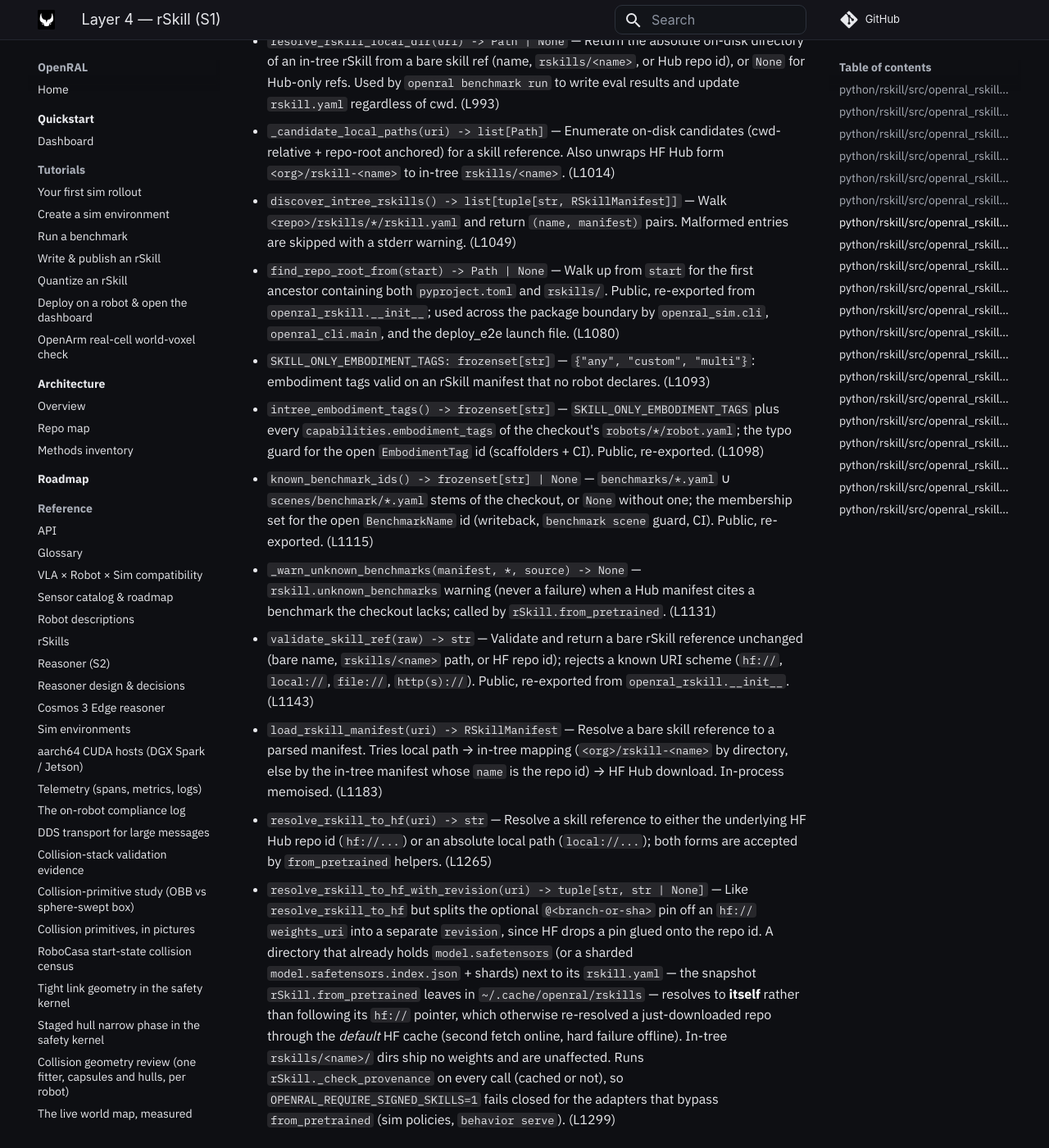
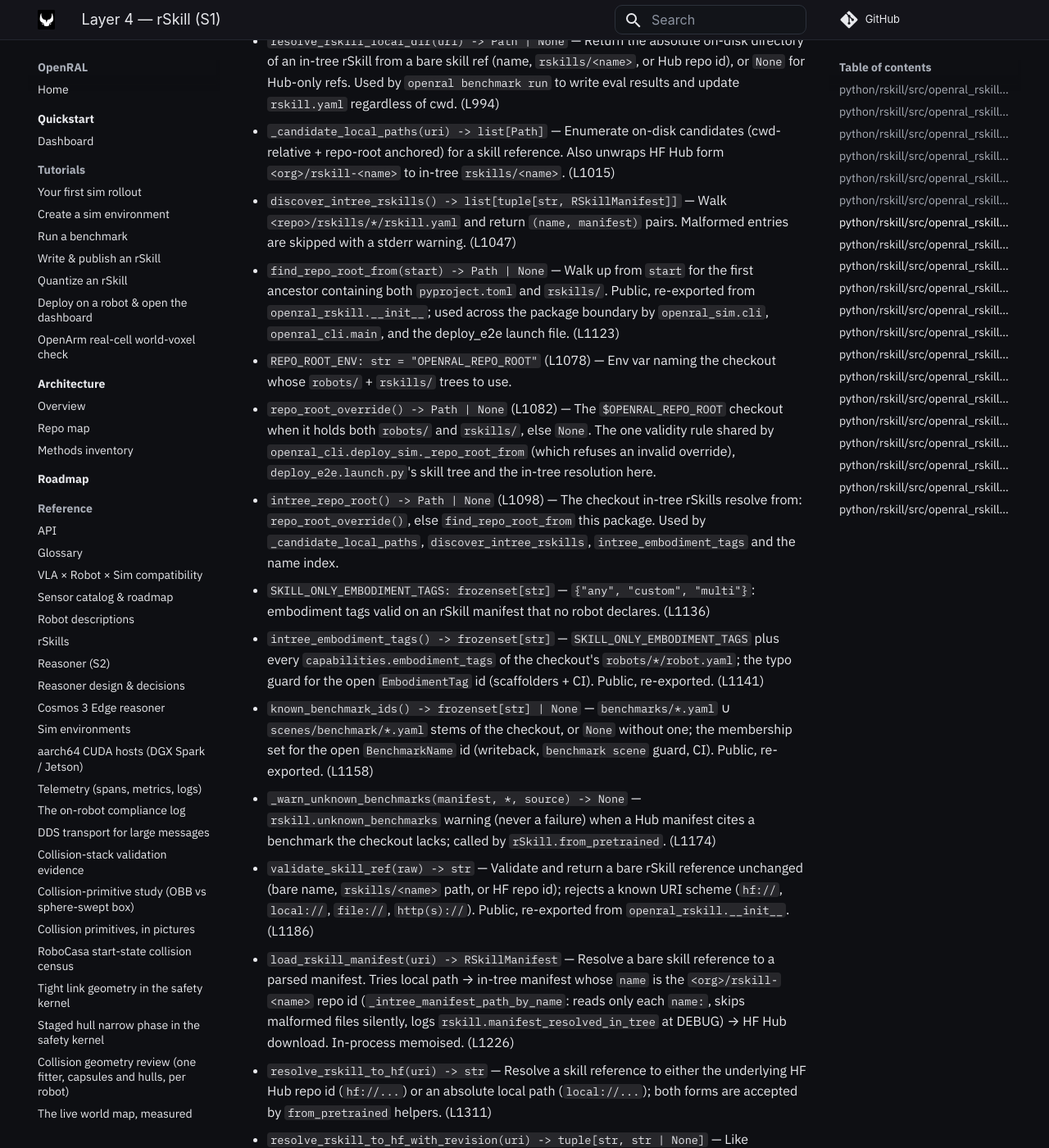
Before and after one commit to OpenRAL/openral, an MkDocs documentation site: the page built from docs/methods/04-rskill.md, in a window 1280 px wide and 1400 px high, scrolled down 6922 px. Shown: the whole window at 82% size. Built offline with MkDocs 1.6.1 and Material for MkDocs 9.7.7, drawn with Linux system fonts in a browser that asks for light colours; comment, search, counter and statistics services are not loaded; some of the changed text lies outside the part shown.

Commit message:
fix(rskill): index in-tree manifests by name without validating them
Follow-up to the in-tree resolution of `<org>/rskill-<name>` ids (review on #493):

- `_intree_manifest_path_by_name` reads only each manifest's `name:`; an unreadable or
  malformed `rskills/*/rskill.yaml` is skipped silently instead of raising
  `yaml.YAMLError` out of every Hub-id lookup or printing into `--json` output, and no
  longer validates every manifest per lookup. The resolution is logged at DEBUG.
- The `<org>/rskill-<name>` → `rskills/<name>` directory heuristic matched no in-tree
  skill; removed.
- `repo_root_override()` / `intree_repo_root()`: in-tree resolution honours
  `$OPENRAL_REPO_ROOT` with the validity rule the CLI uses.
- `openral-rskill` declares its PyYAML dependency (already locked via openral-core).

Co-Authored-By: Claude Opus 5.5 <noreply@anthropic.com>
Signed-off-by: Adrian <adrianllopart@gmail.com>

```diff
--- a/docs/methods/04-rskill.md
+++ b/docs/methods/04-rskill.md
@@ -100,45 +100,48 @@ ADR-0123: open runs fp32 / fp16 / bf16; every format of 8 bits or fewer needs th
 ### `python/rskill/src/openral_rskill/loader.py`
 _rSkill loader — HF Hub download, manifest validation, license guard, local registry._
 
-- const `_DATA_HOME = Path(os.environ.get("OPENRAL_DATA_HOME", ...))` — Base dir for the local rSkill registry. (L66)
-- const `_CACHE_HOME = Path(...)` — Base dir HF Hub downloads land under. (L67)
-- const `DEFAULT_REGISTRY_PATH: Path = _DATA_HOME / "rskills.json"` — Default JSON registry file written by `rSkill.from_pretrained`. (L71)
-- const `_RSKILL_MANIFEST_CACHE: dict[str, RSkillManifest] = {}` — In-process memoisation for `load_rskill_manifest`. (L76)
-- const `_ALLOW_NONCOMMERCIAL_ENV = "OPENRAL_ALLOW_NONCOMMERCIAL"` — Env var gating noncommercial-weight loads (CLAUDE.md §1.9). (L80)
-- const `_REQUIRE_SIGNED_ENV = "OPENRAL_REQUIRE_SIGNED_SKILLS"` — Env var that fails closed when provenance signing is unverified. (L85)
-- const `_EMBODIMENT_ANY_TAG: str = "any"` — Sentinel embodiment tag matching every robot. (L93)
-- `class InstalledRSkillEntry(BaseModel)` — One row in the local registry. (L99)
+- const `_DATA_HOME = Path(os.environ.get("OPENRAL_DATA_HOME", ...))` — Base dir for the local rSkill registry. (L67)
+- const `_CACHE_HOME = Path(...)` — Base dir HF Hub downloads land under. (L68)
+- const `DEFAULT_REGISTRY_PATH: Path = _DATA_HOME / "rskills.json"` — Default JSON registry file written by `rSkill.from_pretrained`. (L72)
+- const `_RSKILL_MANIFEST_CACHE: dict[str, RSkillManifest] = {}` — In-process memoisation for `load_rskill_manifest`. (L77)
+- const `_ALLOW_NONCOMMERCIAL_ENV = "OPENRAL_ALLOW_NONCOMMERCIAL"` — Env var gating noncommercial-weight loads (CLAUDE.md §1.9). (L81)
+- const `_REQUIRE_SIGNED_ENV = "OPENRAL_REQUIRE_SIGNED_SKILLS"` — Env var that fails closed when provenance signing is unverified. (L86)
+- const `_EMBODIMENT_ANY_TAG: str = "any"` — Sentinel embodiment tag matching every robot. (L94)
+- `class InstalledRSkillEntry(BaseModel)` — One row in the local registry. (L100)
   fields: `repo_id, version, revision, local_dir, manifest_path, license, role, embodiment_tags, installed_at`
-- `class rSkill` — Packaged, capability-tagged robot skill; provenance signing is not yet enforced. (L143)
-  - `__init__(manifest, local_dir)` (L167)
-  - `from_pretrained(cls, repo_id, *, revision=None, cache_dir=None, force_download=False, commercial_use=True, registry_path=None) -> rSkill` [@classmethod] — Download from HF Hub, validate, register. (L180)
-  - `from_yaml(cls, path, *, local_dir=None) -> rSkill` [@classmethod] — Load locally without network. (L299)
-  - `list_installed(registry_path=None) -> list[InstalledRSkillEntry]` [@staticmethod] (L334)
-  - `uninstall(repo_id, registry_path=None) -> bool` [@staticmethod] — Remove from registry only. (L365)
-  - `check_embodiment_tags(manifest, robot_capabilities) -> None` [@staticmethod] — Verify embodiment tag intersection (raises on disjoint sets). Exempt for perception kinds (`detector`/`segmenter`/`vlm`, `_EMBODIMENT_AGNOSTIC_KINDS`): they are camera-in → detections/text-out with no action contract, so they match any robot regardless of tags. (L395)
-  - `check_capability_flags(manifest, robot_capabilities) -> None` [@staticmethod] — Verify every `manifest.capabilities_required` flag against `RobotCapabilities`. (L423)
-  - `check_runtime(manifest, robot_capabilities) -> None` [@staticmethod] — Verify `manifest.runtime` ∈ `gpu_supported_runtimes`; skipped when the legacy capability field is missing or empty (the GPU support fields moved to `ComputeSpec`, so missing means "unknown" for now). (L455)
-  - `check_quantization_dtype(manifest, robot_capabilities) -> None` [@staticmethod] — Verify `manifest.quantization.dtype` ∈ `gpu_supported_dtypes`; skipped when the legacy capability field is missing or empty. (L484)
-  - `check_capabilities(manifest, robot_capabilities) -> None` [@staticmethod] — Composition of the four narrower checks; raises on first failure. (L512)
-  - `check_sensors(manifest, robot_sensors) -> None` [@staticmethod] — Verify the robot exposes every `SensorRequirement` the manifest declares: a `vla_feature_key` requirement resolves to exactly one matching robot sensor, otherwise the robot must expose `count` sensors of the requested modality meeting any resolution minimum. `ROSCapabilityMismatch` on any unmet requirement; a missing key names the `image_preprocessing.aliases` fix. The one sensor rule for `openral sim run`, `openral detect` and the deploy runner (`_build_runtime_skill_from_manifest` calls it before any weights are loaded into memory — a Hub skill's snapshot is already downloaded by then), so a required camera the robot cannot serve is refused instead of masked: the restock π0.5 (revision `3599235f`, requiring `context` where the OpenArm's head slot is `top`) ran every real goal with a masked head view. (L550)
-  - `check_compatibility(manifest, robot, *, scene_gripper_convention=None) -> None` [@staticmethod] — Umbrella entry point combining `check_capabilities` (embodiment tags + capability flags, with `compute=robot.compute_edge or robot.compute_local`), `check_sensors` against `robot.sensors`, and `check_gripper_conventions`. (L591)
-  - `check_gripper_conventions(manifest, robot, *, scene_gripper_convention=None) -> None` [@staticmethod] — Refuse (`ROSCapabilityMismatch`) a skill whose `GRIPPER_*` encoding (its gripper actuator's `gripper_convention`) differs from what the addressed end effector — or, with `scene_gripper_convention`, the simulated scene's environment — consumes; targets come from explicit gripper slots or slots expanded from `action_contract.representation`; an undeclared encoding on either side is a mismatch. Called by the runner when it resolves a skill and by `openral sim run`. (L631)
-  - `_check_license(manifest, *, commercial_use) -> None` [@staticmethod] — Enforce license guards for the manifest's declared posture. (L831)
-  - `_validate_eval_jsons(skill_dir) -> None` [@staticmethod] — Validate every `<skill_dir>/eval/*.json` against `RSkillEvalResult`. (L931)
-  - `_register(entry, registry_path) -> None` [@staticmethod] (L957)
-  - `__repr__() -> str` (L981)
-- `resolve_rskill_local_dir(uri) -> Path | None` — Return the absolute on-disk directory of an in-tree rSkill from a bare skill ref (name, `rskills/<name>`, or Hub repo id), or `None` for Hub-only refs. Used by `openral benchmark run` to write eval results and update `rskill.yaml` regardless of cwd. (L993)
-- `_candidate_local_paths(uri) -> list[Path]` — Enumerate on-disk candidates (cwd-relative + repo-root anchored) for a skill reference. Also unwraps HF Hub form `<org>/rskill-<name>` to in-tree `rskills/<name>`. (L1014)
-- `discover_intree_rskills() -> list[tuple[str, RSkillManifest]]` — Walk `<repo>/rskills/*/rskill.yaml` and return `(name, manifest)` pairs. Malformed entries are skipped with a stderr warning. (L1049)
-- `find_repo_root_from(start) -> Path | None` — Walk up from `start` for the first ancestor containing both `pyproject.toml` and `rskills/`. Public, re-exported from `openral_rskill.__init__`; used across the package boundary by `openral_sim.cli`, `openral_cli.main`, and the deploy_e2e launch file. (L1080)
-- `SKILL_ONLY_EMBODIMENT_TAGS: frozenset[str]` — `{"any", "custom", "multi"}`: embodiment tags valid on an rSkill manifest that no robot declares. (L1093)
-- `intree_embodiment_tags() -> frozenset[str]` — `SKILL_ONLY_EMBODIMENT_TAGS` plus every `capabilities.embodiment_tags` of the checkout's `robots/*/robot.yaml`; the typo guard for the open `EmbodimentTag` id (scaffolders + CI). Public, re-exported. (L1098)
-- `known_benchmark_ids() -> frozenset[str] | None` — `benchmarks/*.yaml` ∪ `scenes/benchmark/*.yaml` stems of the checkout, or `None` without one; the membership set for the open `BenchmarkName` id (writeback, `benchmark scene` guard, CI). Public, re-exported. (L1115)
-- `_warn_unknown_benchmarks(manifest, *, source) -> None` — `rskill.unknown_benchmarks` warning (never a failure) when a Hub manifest cites a benchmark the checkout lacks; called by `rSkill.from_pretrained`. (L1131)
-- `validate_skill_ref(raw) -> str` — Validate and return a bare rSkill reference unchanged (bare name, `rskills/<name>` path, or HF repo id); rejects a known URI scheme (`hf://`, `local://`, `file://`, `http(s)://`). Public, re-exported from `openral_rskill.__init__`. (L1143)
-- `load_rskill_manifest(uri) -> RSkillManifest` — Resolve a bare skill reference to a parsed manifest. Tries local path → in-tree mapping (`<org>/rskill-<name>` by directory, else by the in-tree manifest whose `name` is the repo id) → HF Hub download. In-process memoised. (L1183)
-- `resolve_rskill_to_hf(uri) -> str` — Resolve a skill reference to either the underlying HF Hub repo id (`hf://...`) or an absolute local path (`local://...`); both forms are accepted by `from_pretrained` helpers. (L1265)
-- `resolve_rskill_to_hf_with_revision(uri) -> tuple[str, str | None]` — Like `resolve_rskill_to_hf` but splits the optional `@<branch-or-sha>` pin off an `hf://` `weights_uri` into a separate `revision`, since HF drops a pin glued onto the repo id. A directory that already holds `model.safetensors` (or a sharded `model.safetensors.index.json` + shards) next to its `rskill.yaml` — the snapshot `rSkill.from_pretrained` leaves in `~/.cache/openral/rskills` — resolves to **itself** rather than following its `hf://` pointer, which otherwise re-resolved a just-downloaded repo through the *default* HF cache (second fetch online, hard failure offline). In-tree `rskills/<name>/` dirs ship no weights and are unaffected. Runs `rSkill._check_provenance` on every call (cached or not), so `OPENRAL_REQUIRE_SIGNED_SKILLS=1` fails closed for the adapters that bypass `from_pretrained` (sim policies, `behavior serve`). (L1299)
+- `class rSkill` — Packaged, capability-tagged robot skill; provenance signing is not yet enforced. (L144)
+  - `__init__(manifest, local_dir)` (L168)
+  - `from_pretrained(cls, repo_id, *, revision=None, cache_dir=None, force_download=False, commercial_use=True, registry_path=None) -> rSkill` [@classmethod] — Download from HF Hub, validate, register. (L181)
+  - `from_yaml(cls, path, *, local_dir=None) -> rSkill` [@classmethod] — Load locally without network. (L300)
+  - `list_installed(registry_path=None) -> list[InstalledRSkillEntry]` [@staticmethod] (L335)
+  - `uninstall(repo_id, registry_path=None) -> bool` [@staticmethod] — Remove from registry only. (L366)
+  - `check_embodiment_tags(manifest, robot_capabilities) -> None` [@staticmethod] — Verify embodiment tag intersection (raises on disjoint sets). Exempt for perception kinds (`detector`/`segmenter`/`vlm`, `_EMBODIMENT_AGNOSTIC_KINDS`): they are camera-in → detections/text-out with no action contract, so they match any robot regardless of tags. (L396)
+  - `check_capability_flags(manifest, robot_capabilities) -> None` [@staticmethod] — Verify every `manifest.capabilities_required` flag against `RobotCapabilities`. (L424)
+  - `check_runtime(manifest, robot_capabilities) -> None` [@staticmethod] — Verify `manifest.runtime` ∈ `gpu_supported_runtimes`; skipped when the legacy capability field is missing or empty (the GPU support fields moved to `ComputeSpec`, so missing means "unknown" for now). (L456)
+  - `check_quantization_dtype(manifest, robot_capabilities) -> None` [@staticmethod] — Verify `manifest.quantization.dtype` ∈ `gpu_supported_dtypes`; skipped when the legacy capability field is missing or empty. (L485)
+  - `check_capabilities(manifest, robot_capabilities) -> None` [@staticmethod] — Composition of the four narrower checks; raises on first failure. (L513)
+  - `check_sensors(manifest, robot_sensors) -> None` [@staticmethod] — Verify the robot exposes every `SensorRequirement` the manifest declares: a `vla_feature_key` requirement resolves to exactly one matching robot sensor, otherwise the robot must expose `count` sensors of the requested modality meeting any resolution minimum. `ROSCapabilityMismatch` on any unmet requirement; a missing key names the `image_preprocessing.aliases` fix. The one sensor rule for `openral sim run`, `openral detect` and the deploy runner (`_build_runtime_skill_from_manifest` calls it before any weights are loaded into memory — a Hub skill's snapshot is already downloaded by then), so a required camera the robot cannot serve is refused instead of masked: the restock π0.5 (revision `3599235f`, requiring `context` where the OpenArm's head slot is `top`) ran every real goal with a masked head view. (L551)
+  - `check_compatibility(manifest, robot, *, scene_gripper_convention=None) -> None` [@staticmethod] — Umbrella entry point combining `check_capabilities` (embodiment tags + capability flags, with `compute=robot.compute_edge or robot.compute_local`), `check_sensors` against `robot.sensors`, and `check_gripper_conventions`. (L592)
+  - `check_gripper_conventions(manifest, robot, *, scene_gripper_convention=None) -> None` [@staticmethod] — Refuse (`ROSCapabilityMismatch`) a skill whose `GRIPPER_*` encoding (its gripper actuator's `gripper_convention`) differs from what the addressed end effector — or, with `scene_gripper_convention`, the simulated scene's environment — consumes; targets come from explicit gripper slots or slots expanded from `action_contract.representation`; an undeclared encoding on either side is a mismatch. Called by the runner when it resolves a skill and by `openral sim run`. (L632)
+  - `_check_license(manifest, *, commercial_use) -> None` [@staticmethod] — Enforce license guards for the manifest's declared posture. (L832)
+  - `_validate_eval_jsons(skill_dir) -> None` [@staticmethod] — Validate every `<skill_dir>/eval/*.json` against `RSkillEvalResult`. (L932)
+  - `_register(entry, registry_path) -> None` [@staticmethod] (L958)
+  - `__repr__() -> str` (L982)
+- `resolve_rskill_local_dir(uri) -> Path | None` — Return the absolute on-disk directory of an in-tree rSkill from a bare skill ref (name, `rskills/<name>`, or Hub repo id), or `None` for Hub-only refs. Used by `openral benchmark run` to write eval results and update `rskill.yaml` regardless of cwd. (L994)
+- `_candidate_local_paths(uri) -> list[Path]` — Enumerate on-disk candidates (cwd-relative + repo-root anchored) for a skill reference. Also unwraps HF Hub form `<org>/rskill-<name>` to in-tree `rskills/<name>`. (L1015)
+- `discover_intree_rskills() -> list[tuple[str, RSkillManifest]]` — Walk `<repo>/rskills/*/rskill.yaml` and return `(name, manifest)` pairs. Malformed entries are skipped with a stderr warning. (L1047)
+- `find_repo_root_from(start) -> Path | None` — Walk up from `start` for the first ancestor containing both `pyproject.toml` and `rskills/`. Public, re-exported from `openral_rskill.__init__`; used across the package boundary by `openral_sim.cli`, `openral_cli.main`, and the deploy_e2e launch file. (L1123)
+- `REPO_ROOT_ENV: str = "OPENRAL_REPO_ROOT"` (L1078) — Env var naming the checkout whose `robots/` + `rskills/` trees to use.
+- `repo_root_override() -> Path | None` (L1082) — The `$OPENRAL_REPO_ROOT` checkout when it holds both `robots/` and `rskills/`, else `None`. The one validity rule shared by `openral_cli.deploy_sim._repo_root_from` (which refuses an invalid override), `deploy_e2e.launch.py`'s skill tree and the in-tree resolution here.
+- `intree_repo_root() -> Path | None` (L1098) — The checkout in-tree rSkills resolve from: `repo_root_override()`, else `find_repo_root_from` this package. Used by `_candidate_local_paths`, `discover_intree_rskills`, `intree_embodiment_tags` and the name index.
+- `SKILL_ONLY_EMBODIMENT_TAGS: frozenset[str]` — `{"any", "custom", "multi"}`: embodiment tags valid on an rSkill manifest that no robot declares. (L1136)
+- `intree_embodiment_tags() -> frozenset[str]` — `SKILL_ONLY_EMBODIMENT_TAGS` plus every `capabilities.embodiment_tags` of the checkout's `robots/*/robot.yaml`; the typo guard for the open `EmbodimentTag` id (scaffolders + CI). Public, re-exported. (L1141)
+- `known_benchmark_ids() -> frozenset[str] | None` — `benchmarks/*.yaml` ∪ `scenes/benchmark/*.yaml` stems of the checkout, or `None` without one; the membership set for the open `BenchmarkName` id (writeback, `benchmark scene` guard, CI). Public, re-exported. (L1158)
+- `_warn_unknown_benchmarks(manifest, *, source) -> None` — `rskill.unknown_benchmarks` warning (never a failure) when a Hub manifest cites a benchmark the checkout lacks; called by `rSkill.from_pretrained`. (L1174)
+- `validate_skill_ref(raw) -> str` — Validate and return a bare rSkill reference unchanged (bare name, `rskills/<name>` path, or HF repo id); rejects a known URI scheme (`hf://`, `local://`, `file://`, `http(s)://`). Public, re-exported from `openral_rskill.__init__`. (L1186)
+- `load_rskill_manifest(uri) -> RSkillManifest` — Resolve a bare skill reference to a parsed manifest. Tries local path → in-tree manifest whose `name` is the `<org>/rskill-<name>` repo id (`_intree_manifest_path_by_name`: reads only each `name:`, skips malformed files silently, logs `rskill.manifest_resolved_in_tree` at DEBUG) → HF Hub download. In-process memoised. (L1226)
+- `resolve_rskill_to_hf(uri) -> str` — Resolve a skill reference to either the underlying HF Hub repo id (`hf://...`) or an absolute local path (`local://...`); both forms are accepted by `from_pretrained` helpers. (L1311)
+- `resolve_rskill_to_hf_with_revision(uri) -> tuple[str, str | None]` — Like `resolve_rskill_to_hf` but splits the optional `@<branch-or-sha>` pin off an `hf://` `weights_uri` into a separate `revision`, since HF drops a pin glued onto the repo id. A directory that already holds `model.safetensors` (or a sharded `model.safetensors.index.json` + shards) next to its `rskill.yaml` — the snapshot `rSkill.from_pretrained` leaves in `~/.cache/openral/rskills` — resolves to **itself** rather than following its `hf://` pointer, which otherwise re-resolved a just-downloaded repo through the *default* HF cache (second fetch online, hard failure offline). In-tree `rskills/<name>/` dirs ship no weights and are unaffected. Runs `rSkill._check_provenance` on every call (cached or not), so `OPENRAL_REQUIRE_SIGNED_SKILLS=1` fails closed for the adapters that bypass `from_pretrained` (sim policies, `behavior serve`). (L1345)
 
 ### `python/rskill/src/openral_rskill/hub_search.py`
 _Free-text + facet search over an HF Hub org's rSkills — backs `openral rskill search`._
```
Also changed, not shown: 4 other files.
